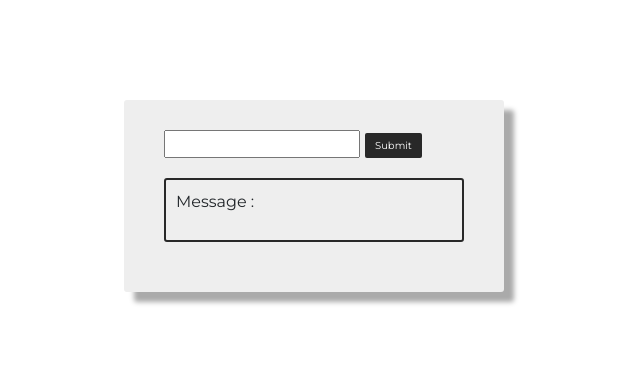
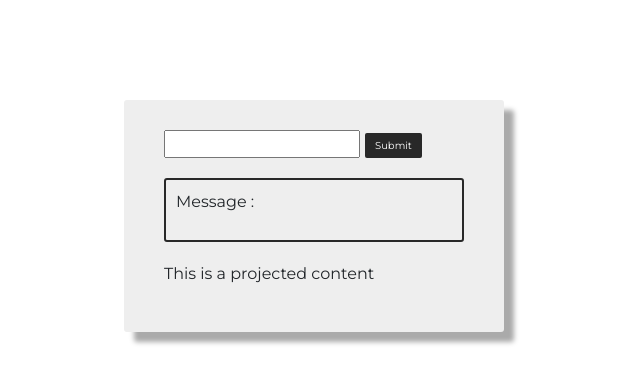
Before and after one commit to MohamedOusmane07/angular-course, an Angular app: page / in a window 1280 px wide. Shown: the top 384 px of the page, without its empty margins (326-966 px from the left). Built offline with nearby package versions, Linux system fonts and the light colour scheme.

Commit message:
ngAfterInitContent lifeCycle

```diff
--- a/src/app/app.component.html
+++ b/src/app/app.component.html
@@ -1,5 +1,7 @@
 <div class="container">
   <input type="text" #inputEL (focus)="0">
   <button (click)="onBtnClick(inputEL)">Submit</button>
-  <app-demo [message]="inputVal"></app-demo>
+  <app-demo [message]="inputVal">
+    <p #temp>This is a projected content</p>
+  </app-demo>
 </div>
--- a/src/app/demo/demo.component.html
+++ b/src/app/demo/demo.component.html
@@ -1,3 +1,4 @@
 <div class="demo">
   <p #temp>Message :{{message}}</p>
 </div>
+<ng-content></ng-content>
--- a/src/app/demo/demo.component.ts
+++ b/src/app/demo/demo.component.ts
@@ -1,6 +1,7 @@
 import {
+  AfterContentInit,
   ChangeDetectionStrategy,
-  Component,
+  Component, ContentChild,
   DoCheck,
   ElementRef,
   Input,
@@ -16,11 +17,12 @@ import {
   styleUrl: './demo.component.css',
  // changeDetection: ChangeDetectionStrategy.OnPush
 })
-export class DemoComponent implements OnChanges, DoCheck{
+export class DemoComponent implements OnChanges,OnInit, DoCheck,AfterContentInit{
 
   title : string ='Demo component'
   @Input() message : string;
   @ViewChild('temp') tempEl : ElementRef;
+  @ContentChild('temp')paraContent : ElementRef;
 
   constructor() {
     console.log('Demo component constructor called')
@@ -34,12 +36,20 @@ export class DemoComponent implements OnChanges, DoCheck{
 
   }
 
-  /*ngOnInit(){
+  ngOnInit(){
     console.log('ngOnit hook is called')
     //console.log(this.tempEl.nativeElement.innerHTML);
-  }*/
+  }
 
   ngDoCheck(){
     console.log('ngDoCheck is called')
+    console.log('In doCheck ', this.paraContent)
+  }
+
+  ngAfterContentInit(){
+    console.log('ngAfterContentInit is called')
+    console.log('In ngAfterContentInit ', this.paraContent)
+
+
   }
 }
```
